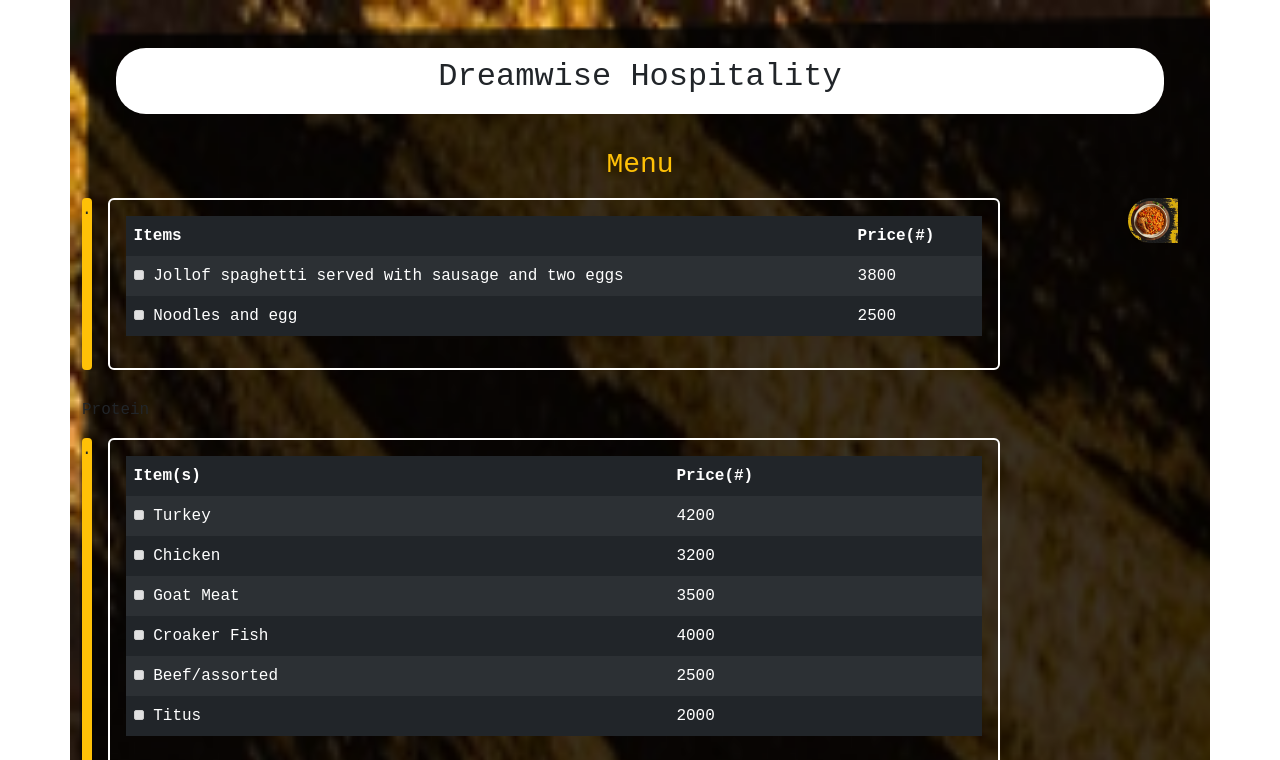
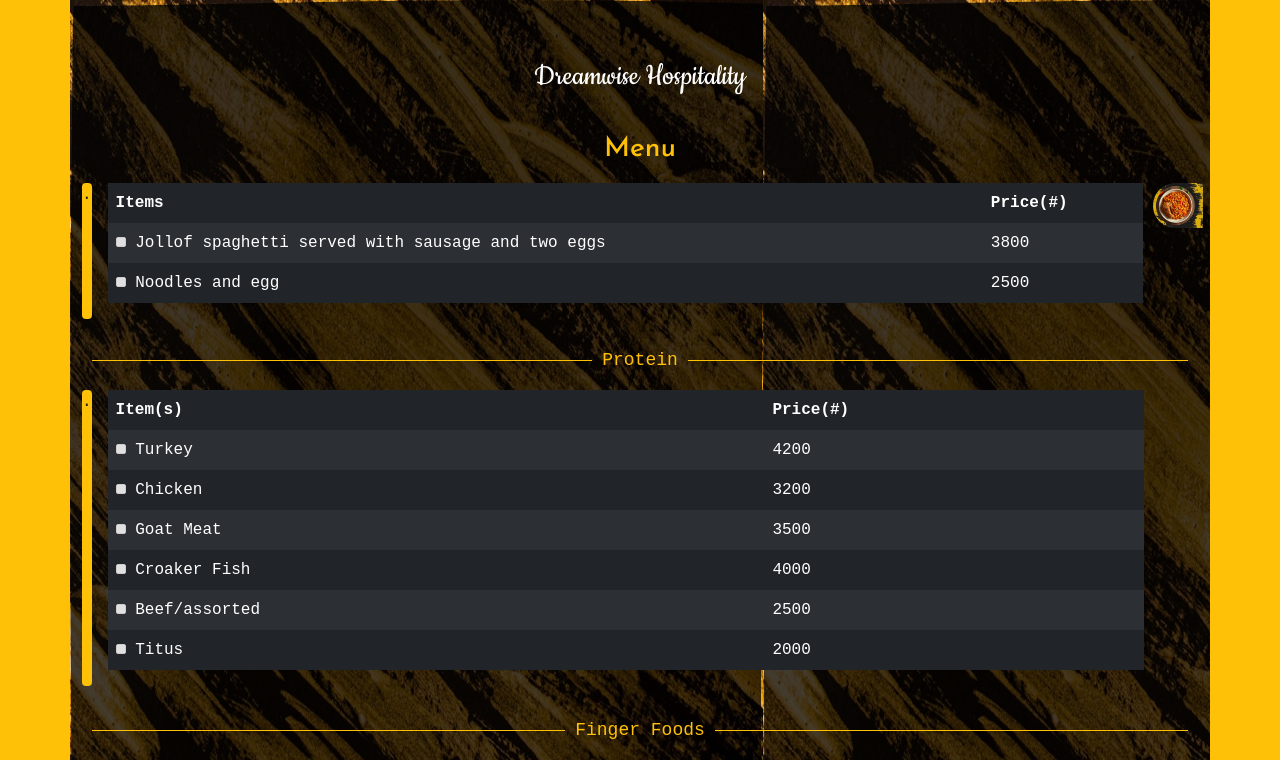
Before and after one commit to oasis-digital/dreamwise, a plain HTML site: page index.html in a window 1280 px wide. Shown: the top 760 px of the page. Drawn offline with Linux system fonts and the light colour scheme; a web font is replaced by a local one.

Commit message:
Update style.css

```diff
--- a/Assets/custom/style.css
+++ b/Assets/custom/style.css
@@ -5,26 +5,35 @@
 }
 body{
     font-family: 'Courier New', Courier, monospace;
+    background-color: #ffc107;
 }
 
 .container{
     background: url("../images/bgfood.png");
     display: block;
     box-sizing: border-box;
-    background-size: cover;
-    background-repeat: no-repeat;
     height: auto;
     overflow: hidden;
-
 }
 .container .heada{
-    margin: 34px;
-    background-color: #fff;
+    margin: 19px;
+    color: #fff;
     text-align: center;
     border-radius: 30px;
     padding: 10px 20px;
+
+}
+.container .heada h2{
+font-family: "Cookie", cursive;
+  font-weight: 400;
+  font-style: normal;
+  font-size: 32px;
 }
 .container .sub-head{
+  font-family: "Josefin Sans", sans-serif;
+  font-optical-sizing: auto;
+  font-weight: 200;
+  font-style: normal;
     text-align: center;
     color: #ffc107;
 }
@@ -36,22 +45,33 @@ body{
     border-radius: 4px;
 }
  .d-flex .col3{
-    width: 15%;
+    width: 4%;
     margin-left: 10px;
     text-align: right;
  }
  .d-flex .card{
+    padding: 0;
     background-color: transparent;
-    border: 2px solid #fff;
+    border: 0;
     margin-left: 16px;
-    width: 80%;
+    width: 95%;
     color: #fff;
+ }
+ .d-flex .card .card-body{
+    padding: 0;
  }
 
  .col2 .d-flex p{
     padding: 2px;
     margin: 0;
  }
+table tbody tr {
+    border-radius: 10px !important;
+    margin: 10px;
+    padding: 2px;
+
+
+}
   input[type="checkbox"]:checked {
             background-color: #ffc107;
             border: 1px solid #ffc107;
@@ -77,3 +97,25 @@ body{
             cursor: pointer;
             position: relative;
         }
+
+.divider span, .divider p{
+    color: #ffc107;
+    font-weight: 400;
+    padding: 0;
+    margin: 0;
+    font-size: 18px;
+}
+.divider {
+  display: flex;
+  align-items: center;
+  text-align: center;
+  margin: 20px 0;
+}
+
+.divider::before,
+.divider::after {
+  content: "";
+  flex: 1;
+  border-bottom: 1px solid #ffc107; /* Adjust color as needed */
+  margin: 0 10px; /* Adjust spacing around the text */
+}
```
